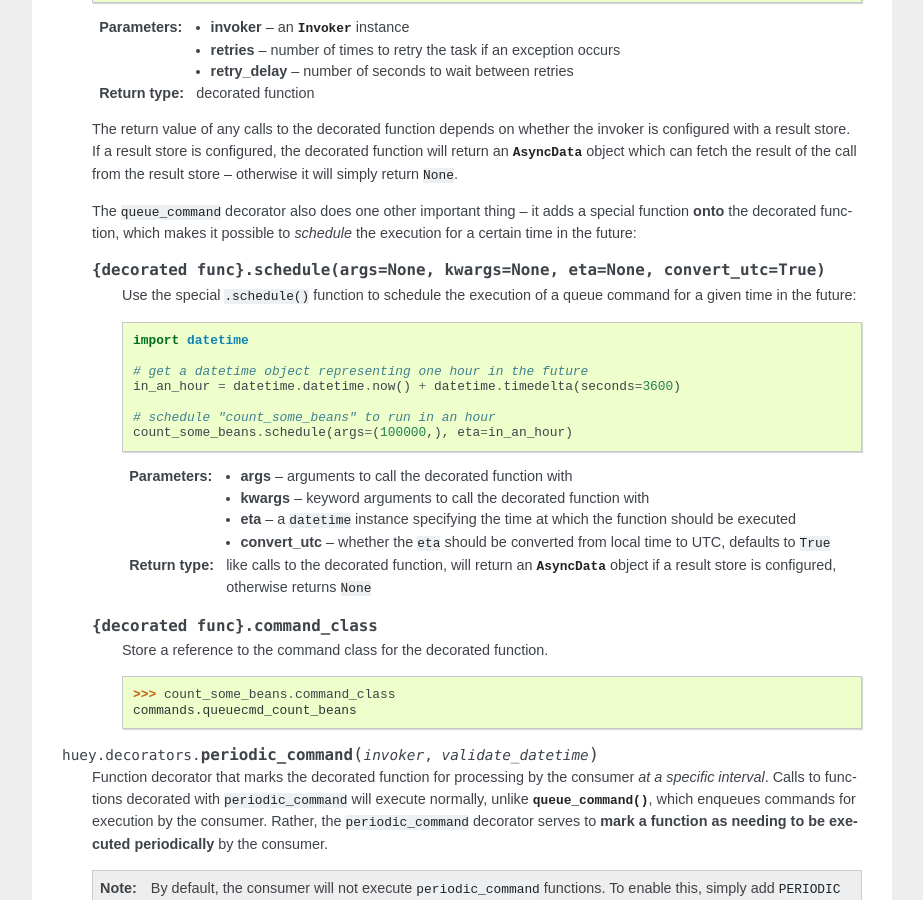
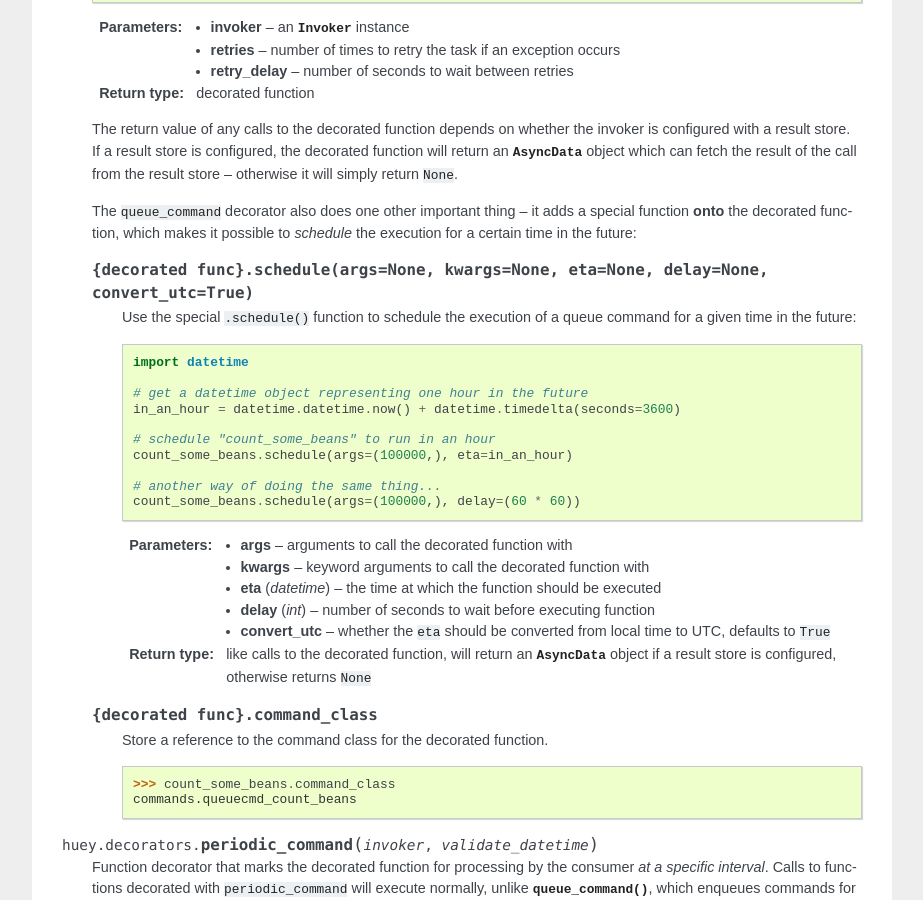
Before and after one commit to coleifer/huey, a Sphinx documentation site: the page built from docs/api.rst, in a window 1280 px wide and 900 px high, scrolled down 1225 px. Shown: the whole window, without its empty margins (198-1121 px from the left). Built offline with Sphinx 7.4.7, drawn with Linux system fonts in a browser that asks for light colours.

Commit message:
Docs for delay

```diff
--- a/docs/api.rst
+++ b/docs/api.rst
@@ -92,7 +92,7 @@ Function decorators and helpers
     a special function **onto** the decorated function, which makes it possible
     to *schedule* the execution for a certain time in the future:
 
-    .. py:function:: {decorated func}.schedule(args=None, kwargs=None, eta=None, convert_utc=True)
+    .. py:function:: {decorated func}.schedule(args=None, kwargs=None, eta=None, delay=None, convert_utc=True)
 
         Use the special ``.schedule()`` function to schedule the execution of a
         queue command for a given time in the future:
@@ -107,10 +107,14 @@ Function decorators and helpers
             # schedule "count_some_beans" to run in an hour
             count_some_beans.schedule(args=(100000,), eta=in_an_hour)
 
+            # another way of doing the same thing...
+            count_some_beans.schedule(args=(100000,), delay=(60 * 60))
+
+
         :param args: arguments to call the decorated function with
         :param kwargs: keyword arguments to call the decorated function with
-        :param eta: a ``datetime`` instance specifying the time at which the
-                    function should be executed
+        :param datetime eta: the time at which the function should be executed
+        :param int delay: number of seconds to wait before executing function
         :param convert_utc: whether the ``eta`` should be converted from local
                             time to UTC, defaults to ``True``
         :rtype: like calls to the decorated function, will return an :py:class:`AsyncData`
```
Also changed, not shown: docs/getting-started.rst (+8 -2 lines).
